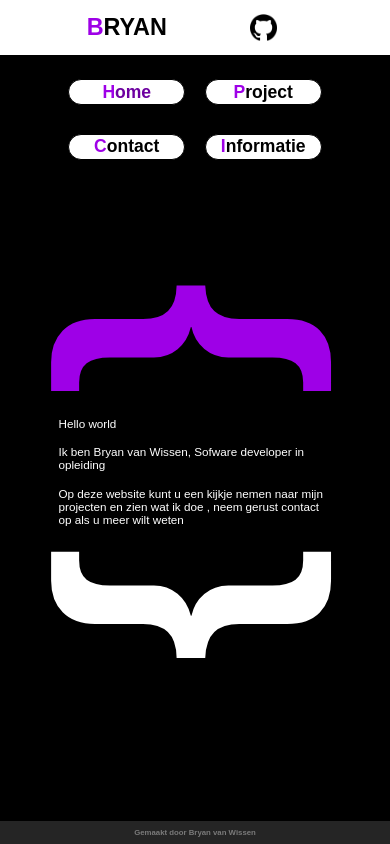
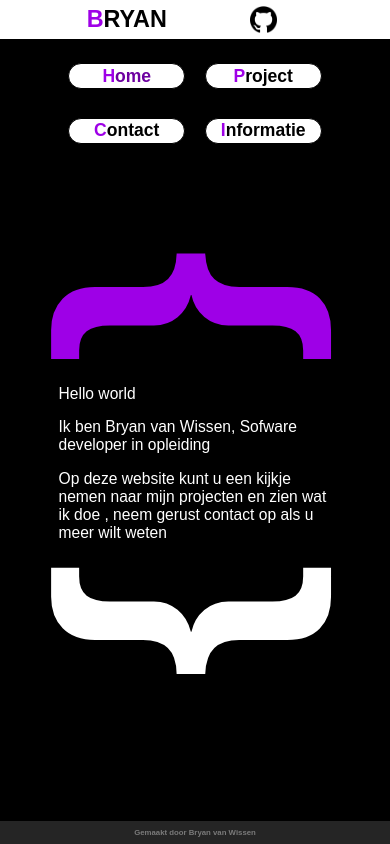
Before and after one commit to Bryanrobu/Portfolio, a plain HTML site: page index.html in a window 390 px wide. Drawn offline with Linux system fonts and the light colour scheme.

Commit message:
more fixes

```diff
--- a/css/style.css
+++ b/css/style.css
@@ -9,8 +9,6 @@
 
 header {
     width: 100vw;
-    height: fit-content;
-    padding-top: 20px;
     background-color: #ffffff;
     display: flex;
     flex-direction: column;
@@ -91,6 +89,8 @@ a:hover .change-purple {
     flex-direction: row;
     align-items: center;
     justify-content: space-between;
+    padding-top: 1vw;  padding-bottom: 1vw;
+
 }
 
 .sides-cont {
@@ -225,7 +225,6 @@ a:hover .change-purple {
 
 .main-buttons-cont {
     display: none;
-    margin-top: 5vw;
     width: 100vw;
 }
 
@@ -447,9 +446,22 @@ a:hover .change-purple {
     .line-under-text {
         width: 70vw;
     }
+
+    .projecten-txt-cont {
+        font-size: 2vw;
+    }
+
+    .introduction-text {
+        font-size: 3vw;
+    }
 }
 
 @media only screen and (max-width: 500px) {
+
+    .header-cont {
+        padding-top: 3vw; padding-bottom: 3vw;
+    }
+
     .open {
         display: none;
     }
@@ -509,4 +521,11 @@ a:hover .change-purple {
         width: 80vw;
     }
 
+    .projecten-txt-cont {
+        font-size: 4vw;
+    }
+
+    .introduction-text {
+        font-size: 4vw;
+    }
 }
```
